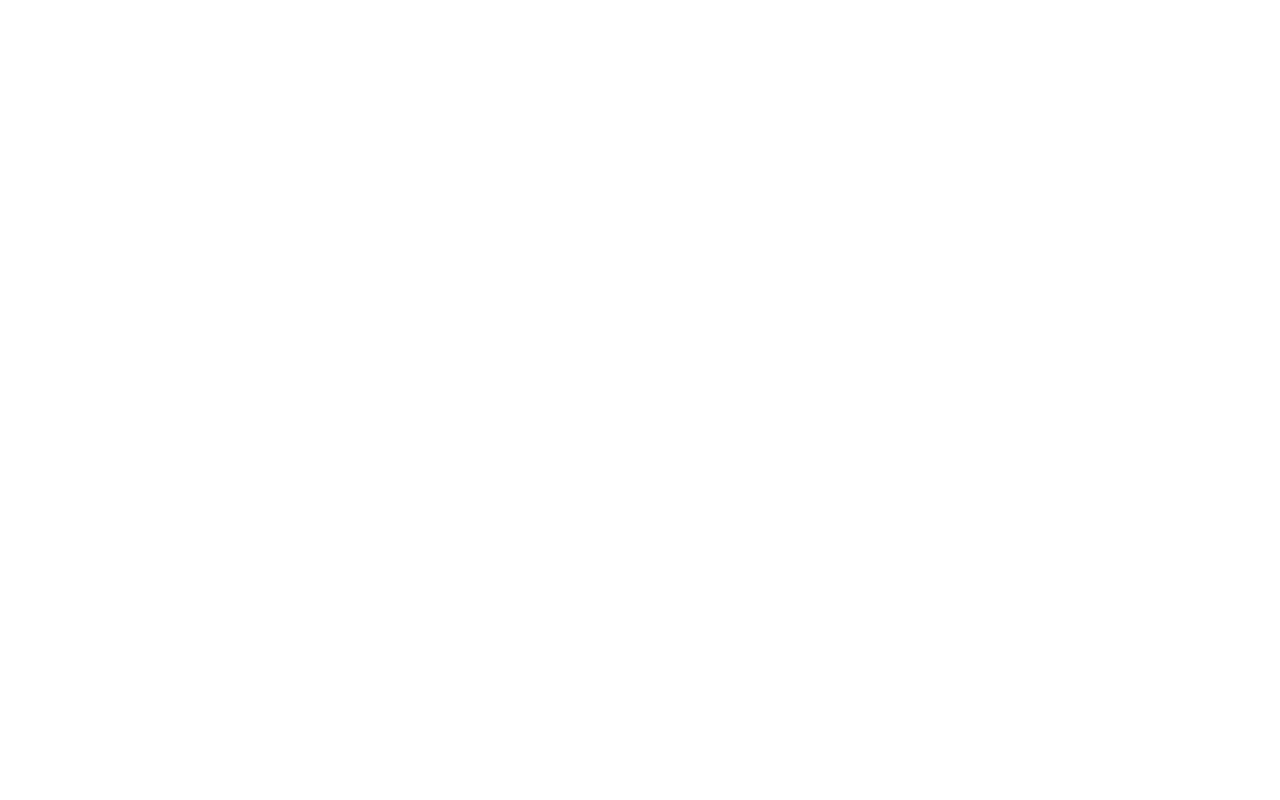
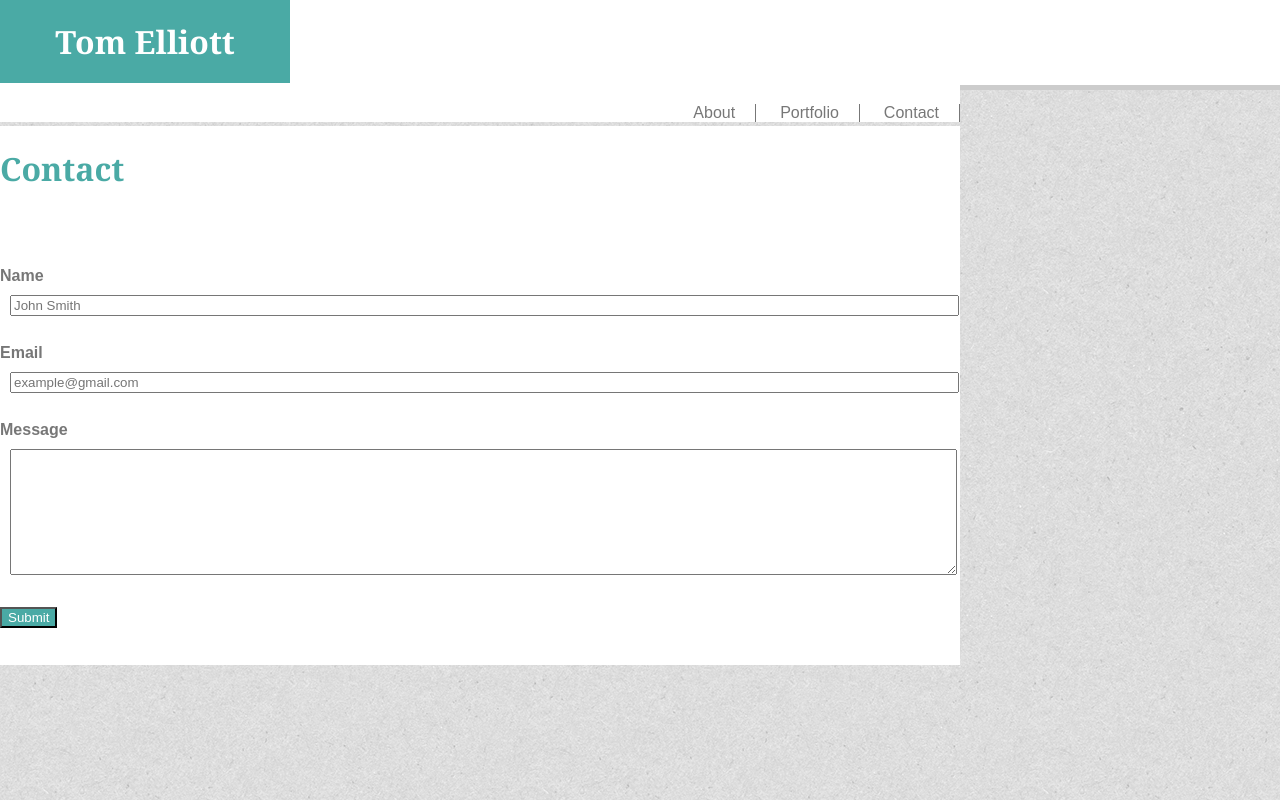
Before and after one commit to tomboygitty/Basic-Portfolio, a plain HTML site: page contact.html in a window 1280 px wide. Drawn offline with Linux system fonts and the light colour scheme.

Commit message:
added portfolio and contact and more tweaks

```diff
--- a/assets/css/style.css
+++ b/assets/css/style.css
@@ -1,3 +1,15 @@
+body {
+    background-image:url("../images/textured_paper.png");
+    margin-top: 0;
+    margin-left: 0;
+    margin-right: 0;
+}
+
+.forms {
+    width: 98%;
+    margin: 10px;
+}
+
 .otherfont {
     font-family: 'Arial', 'Helvetica Neue', Helvetica, sans-serif;
     color: #777777;
@@ -17,13 +29,15 @@
     margin-top: 0;
 }
 
-.header{
+.header {
+    position: relative;
     background: #ffffff;
     width: 100%;
-    height: 90px;
+    height: 85px;
     margin-top: 0;
-    border-bottom-color: #cccccc;
-    border-bottom: 5px;
+    margin-left: 0;
+    margin-right: 0;
+    border-bottom: 5px solid #cccccc;
     }
 
 .header2 {
@@ -32,7 +46,7 @@
 }
 
 .container {
-    display: inline-block;
+    position: absolute;
     background-color: #ffffff;
     margin: auto;
     width: 960px;
@@ -47,7 +61,12 @@
     display: inline-block;
     text-align:center;
     border-right: 1px solid #777777;
-    float: left;
     padding-right: 20px;
     padding-left: 20px;
 }
+
+.button {
+    background-color: #4aaaa5;
+    color: #ffffff;
+    font-family: 'Arial', 'Helvetica Neue', Helvetica, sans-serif;
+}
--- a/contact.html
+++ b/contact.html
@@ -0,0 +1,54 @@
+<!DOCTYPE html>
+<html lang="en-us">
+    <head>
+        <link href="assets/css/style.css" rel="stylesheet" type="text/css">
+        <title>Contact</title>
+    </head>
+
+    <body>
+
+        <header class="header">
+            <div class="container">
+                <h1 class="name">
+                    Tom Elliott
+                </h1>
+
+                <div class="navbar">
+
+                    <a href="index.html" class="otherfont subnavbar">About</a>
+
+                    <a href="portfolio.html" class="otherfont subnavbar">Portfolio</a>
+
+                    <a href="contact.html" class="otherfont subnavbar">Contact</a>
+
+                </div>
+            </div>
+        </header>
+        <br>
+        <br>
+        <div class="container">
+            <h1 class="header2">
+                Contact
+            </h1>
+                <br>
+
+                <h6 class="otherfont">
+                    <form>
+                        Name<br>
+                        <input type="text" class="forms" name="name" placeholder="John Smith" size=100%>
+                        <br><br>
+                        Email<br>
+                        <input type="text" class="forms" name="email" placeholder="example@gmail.com" size=100%>
+                        <br><br>
+                        Message<br>
+                        <textarea name="message" class="forms" rows=8></textarea>
+                        <br><br>
+                        <input class="button" type="submit" value="Submit" onclick:myFunction()>
+                    </form>
+
+                </h6>
+
+        </div>
+
+    </body>
+</html>
```
Also changed, not shown: index.html (+11 -9 lines), portfolio.html (+40 -0 lines).
